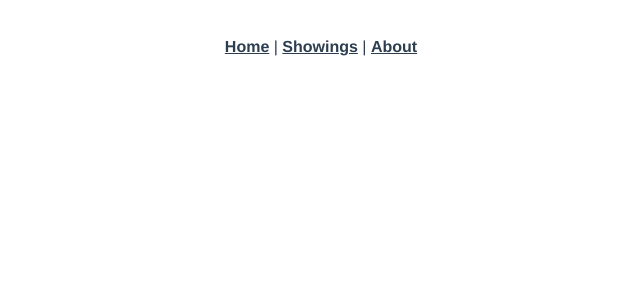
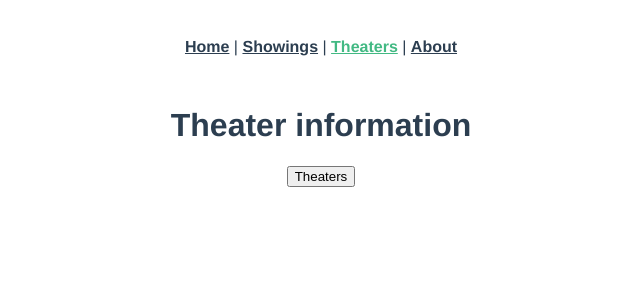
Before and after one commit to shanecolby/movie_ticket_frontend, a Vue app: page /theater in a window 1280 px wide. Shown: the top 300 px of the page, without its empty margins (319-959 px from the left). Built offline with nearby package versions, Linux system fonts and the light colour scheme.

Commit message:
add all theaters available with link to page

```diff
--- a/src/App.vue
+++ b/src/App.vue
@@ -3,6 +3,8 @@
     <div id="nav">
       <router-link to="/">Home</router-link> |
       <router-link to="/showing">Showings</router-link> |
+      <router-link to="/theater">Theaters</router-link> |
+
 
       <router-link to="/about">About</router-link>
 
--- a/src/router/index.js
+++ b/src/router/index.js
@@ -2,6 +2,7 @@ import Vue from 'vue';
 import VueRouter from 'vue-router';
 import Home from '../views/Home.vue';
 import Showing from '../views/Showing.vue';
+import Theater from '../views/Theater.vue';
 
 Vue.use(VueRouter)
 
@@ -16,6 +17,12 @@ const routes = [
     path: '/showing',
     name: 'Showing',
     component: Showing
+  },
+
+  {
+    path: '/theater',
+    name: 'Theater',
+    component: Theater
   },
 
 
--- a/src/views/Home.vue
+++ b/src/views/Home.vue
@@ -4,7 +4,9 @@
     <button v-on:click="moviesIndex()">Show Movies</button>
     <div v-for="movie in movies">
       {{movie.title}}
-
+      <br>
+      Movie Id: {{movie.id}}
+      <p>
       <br>
       <!-- <button v-on:click="addToShowing(movie.id)">Click to purchase</button> -->
       <hr>
--- a/src/views/Showing.vue
+++ b/src/views/Showing.vue
@@ -4,6 +4,7 @@
      <button v-on:click="showingsIndex()">Show Times</button>
     <div v-for="showing in showings">
       {{showing}}
+      <p></p>
       </div>
   </div>
 </template>
--- /dev/null
+++ b/src/views/Theater.vue
@@ -0,0 +1,36 @@
+<template>
+  <div class="theater">
+    <h1>{{ message }}</h1>
+     <button v-on:click="theatersIndex()">Theaters</button>
+    <div v-for="theater in theaters">
+      {{theater}}
+      <p></p>
+      </div>
+  </div>
+</template>
+
+<style>
+</style>
+
+<script>
+import axios from "axios";
+
+export default {
+  data: function () {
+    return {
+      message: "Theater information",
+      theaters: [],
+    };
+  },
+  created: function () {},
+  methods: {
+    theatersIndex: function () {
+      console.log("theaters index...");
+      axios.get("/api/theaters").then((response) => {
+        console.log(response.data);
+        this.theaters = response.data;
+      });
+    },
+  },
+};
+</script>
```
